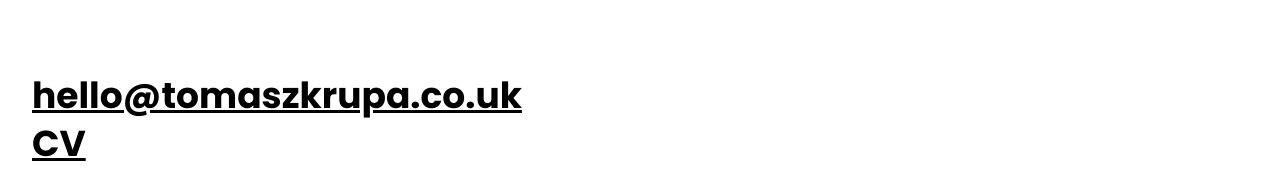
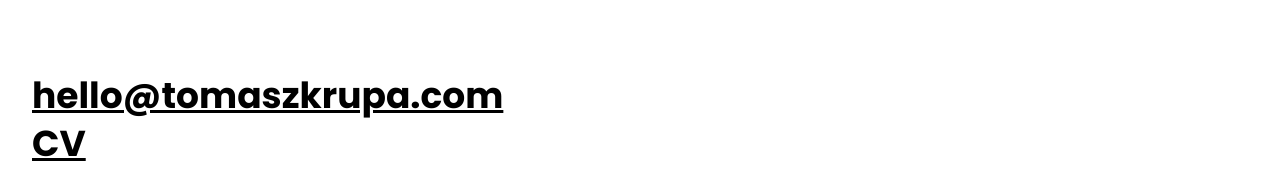
Before and after one commit to tomaszkrupa1/tomaszkrupa1.github.io, a Next.js app: page / in a window 1280 px wide. Shown: the part 3160-3331 px from the top of the page. Built offline with nearby package versions, Linux system fonts and the light colour scheme.

Commit message:
External link update

```diff
--- a/app/page.tsx
+++ b/app/page.tsx
@@ -42,19 +42,19 @@ export default function Home() {
         </h2>
       </div>
       <h2 className="mt-16 mb-16 py-16 text-3xl sm:text-4xl md:text-5xl font-bold text-black md:max-w-[50%] ml-auto text-right">
-        I currently work for Fujitsu in a 1st line support role. I also do freelance design and development under <a href="https://iridesce.digital" className="underline">iridesceDigital</a>. Additionally, I am working on a new startup, an online designer clothing marketplace, <a href="https://highstreetmarketplace.co.uk" className="underline">HIGHSTREET</a>.
+        I currently work for Fujitsu in a 1st line support role. I also do freelance design and development under <a href="https://iridesce.digital" className="underline">iridesceDigital</a>. Additionally, I am working on a new startup, an online designer clothing marketplace, <a href="https://highstreetmarketplace.com" className="underline">HIGHSTREET</a>.
       </h2>
-      <h2 className="mt-16 mb-16 py-16 text-3xl sm:text-4xl md:text-5xl font-bold text-black md:max-w-[50%]">
+      <h3 className="mt-16 mb-16 py-16 text-3xl sm:text-4xl md:text-5xl font-bold text-black md:max-w-[50%]">
         <div>
-          <a href="mailto:hello@tomaszkrupa.co.uk" className="underline text-2xl sm:text-3xl md:text-4xl">hello@tomaszkrupa.co.uk</a>
+          <a href="mailto:hello@tomaszkrupa.co.uk" className="underline text-2xl sm:text-3xl md:text-4xl" target="_blank" rel="noopener noreferrer">hello@tomaszkrupa.com</a>
         </div>
         <div>
-        <a href="/cv/Tomasz_Krupa_-_2025_CV.pdf" download="Tomasz_Krupa_-_2025_CV" className='underline text-2xl sm:text-3xl md:text-4xl'>CV</a>
+          <a href="/cv/Tomasz_Krupa_-_2025_CV.pdf" download="Tomasz_Krupa_-_2025_CV" className='underline text-2xl sm:text-3xl md:text-4xl' target="_blank" rel="noopener noreferrer">CV</a>
         </div>
         <div>
-          <a href="https://www.linkedin.com/in/tomaszkrupa1999" className="underline text-2xl sm:text-3xl md:text-4xl">LinkedIn</a>
+          <a href="https://www.linkedin.com/in/tomaszkrupa1999" className="underline text-2xl sm:text-3xl md:text-4xl" target="_blank" rel="noopener noreferrer">LinkedIn</a>
         </div>
-      </h2>
+      </h3>
     </div>
   );
 }
```
